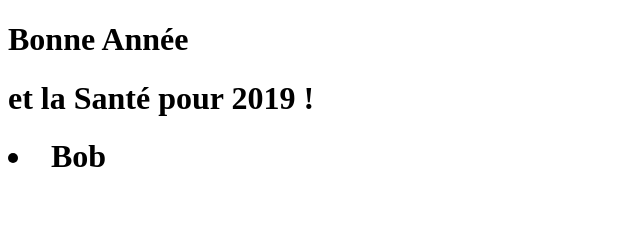
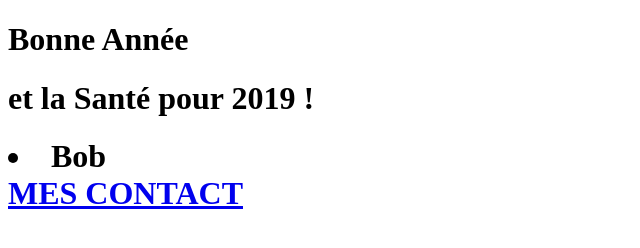
Before and after one commit to MaryBonnet/tpGit1, a plain HTML site: page index.html in a window 1280 px wide. Shown: the whole page, without its empty margins (0-640 px from the left). Drawn offline with Linux system fonts and the light colour scheme.

Commit message:
modif contact  + index

```diff
--- a/index.html
+++ b/index.html
@@ -10,6 +10,6 @@
 <h1> et la Santé pour 2019 !<h1>
 <li>Bob</li>
 
-
+<a href="mes-contact.html">MES CONTACT</a>
 </body>
 </html>
```
Also changed, not shown: mes-contact.html (+1 -0 lines).
